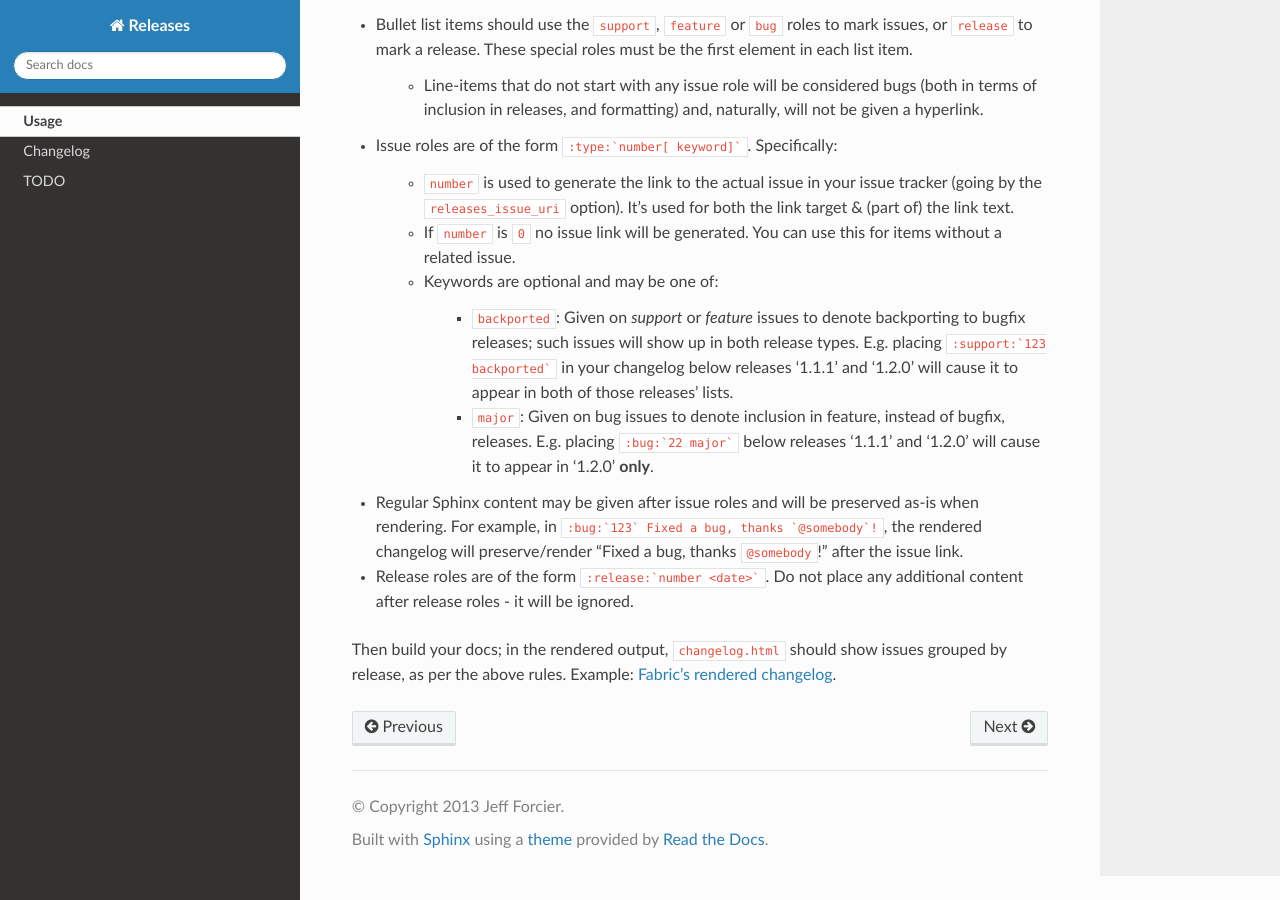
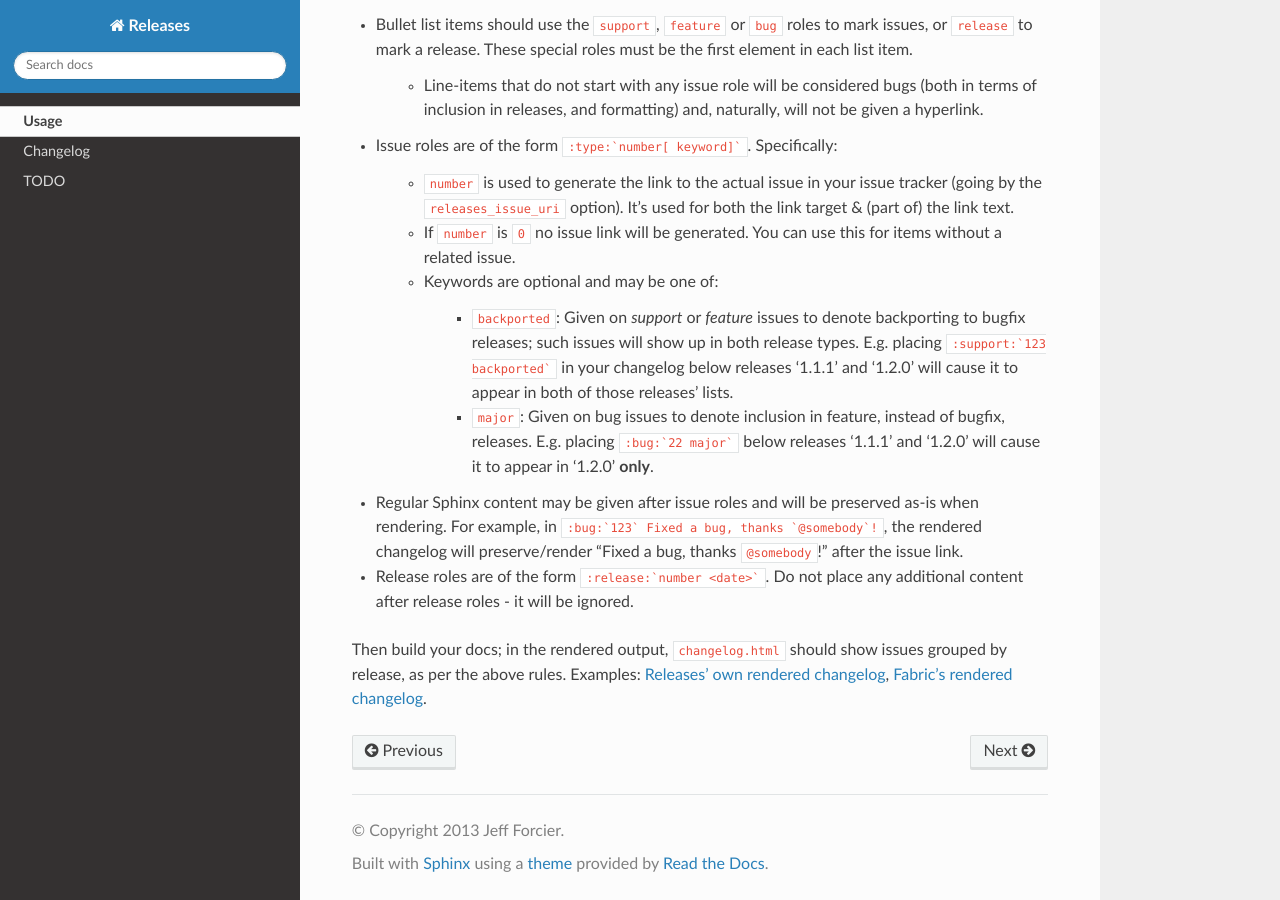
Before and after one commit to bitprophet/releases, a Sphinx documentation site: the page built from docs/usage.rst, in a window 1280 px wide and 900 px high, scrolled down 584 px. Built offline with Sphinx 7.4.7 and the Read the Docs theme 2.0.0, drawn with Linux system fonts in a browser that asks for light colours.

Commit message:
Minor tweak

```diff
--- a/docs/usage.rst
+++ b/docs/usage.rst
@@ -64,5 +64,7 @@ Specifically:
   additional content after release roles - it will be ignored.
 
 Then build your docs; in the rendered output, ``changelog.html`` should show
-issues grouped by release, as per the above rules. Example: `Fabric's rendered
-changelog <http://docs.fabfile.org/en/latest/changelog.html>`_.
+issues grouped by release, as per the above rules. Examples: `Releases' own
+rendered changelog
+<http://releases.readthedocs.org/en/latest/changelog.html>`_, `Fabric's
+rendered changelog <http://docs.fabfile.org/en/latest/changelog.html>`_.
```
